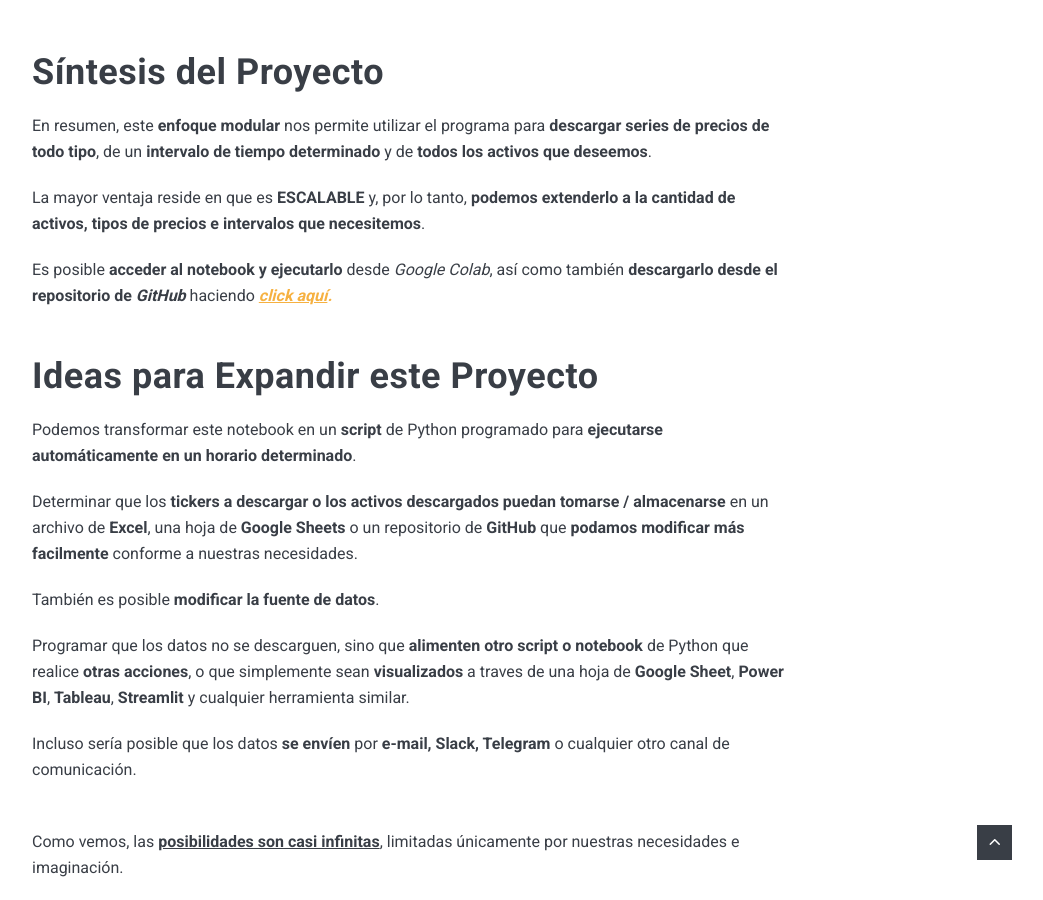
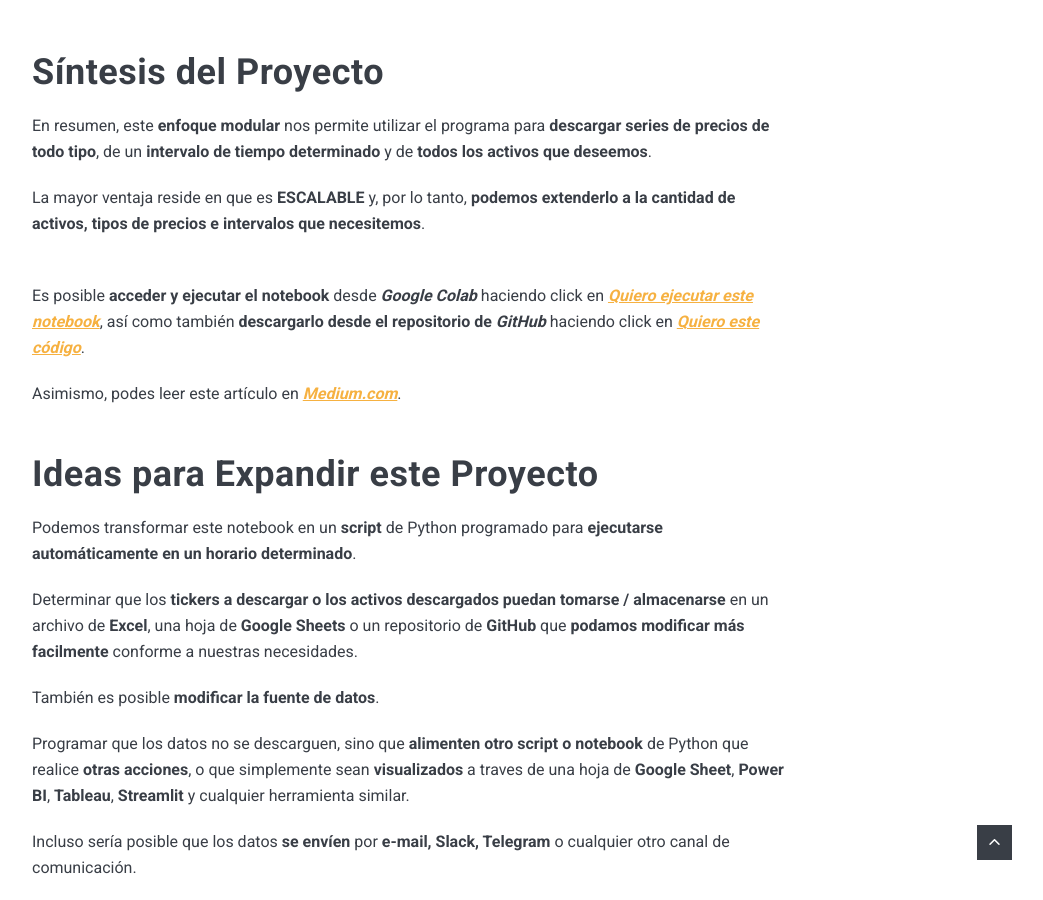
Before and after one commit to JonatanSiracusa/JonatanSiracusa.github.io, a Jekyll site: the page built from _posts/2024-11-14-Downloading-historical-prices.markdown, in a window 1280 px wide and 900 px high, scrolled down 8141 px. Shown: the whole window, without its empty margins (228-1271 px from the left). Built offline with Jekyll 4.4.1, drawn with Linux system fonts in a browser that asks for light colours; nearby versions of some CDN libraries.

```diff
--- a/_posts/2024-11-14-Downloading-historical-prices.markdown
+++ b/_posts/2024-11-14-Downloading-historical-prices.markdown
@@ -258,10 +258,11 @@
 En resumen, este **enfoque modular** nos permite utilizar el programa para **descargar series de precios de todo tipo**, de un **intervalo de tiempo determinado** y de **todos los activos que deseemos**.
 
 La mayor ventaja reside en que es **ESCALABLE** y, por lo tanto, **podemos extenderlo a la cantidad de activos, tipos de precios e intervalos que necesitemos**.
+<br><br>
 
-Es posible **acceder al notebook y ejecutarlo** desde *Google Colab*, así como también **descargarlo desde el repositorio de *GitHub*** haciendo
-    ***<a href="https://github.com/JonatanSiracusa/downloading-historical-prices.git" target="_blank" title="Hace click para ir al repositorio"><u>click aquí</u>.
-    </a>***
+Es posible **acceder y ejecutar el notebook** desde ***Google Colab*** haciendo click en ***<a href="https://colab.research.google.com/github/JonatanSiracusa/downloading-historical-prices/blob/main/downloading_hist_prices.ipynb" target="_blank" title="Hace click para ir a Google Colab"><u>Quiero ejecutar este notebook</u></a>***, así como también **descargarlo desde el repositorio de *GitHub*** haciendo click en ***<a href="https://github.com/JonatanSiracusa/downloading-historical-prices.git" target="_blank" title="Hace click para ir al repositorio"><u>Quiero este código</u></a>***.
+
+Asimismo, podes leer este artículo en ***<a href="https://jonatansiracusa.medium.com/how-to-build-a-fully-automated-financial-data-downloading-pipeline-with-python-5e75686c3ba9" target="_blank" title="Hace click para ir a la publicación"><u>Medium.com</u></a>***.
 <br><br>
 
 
```
